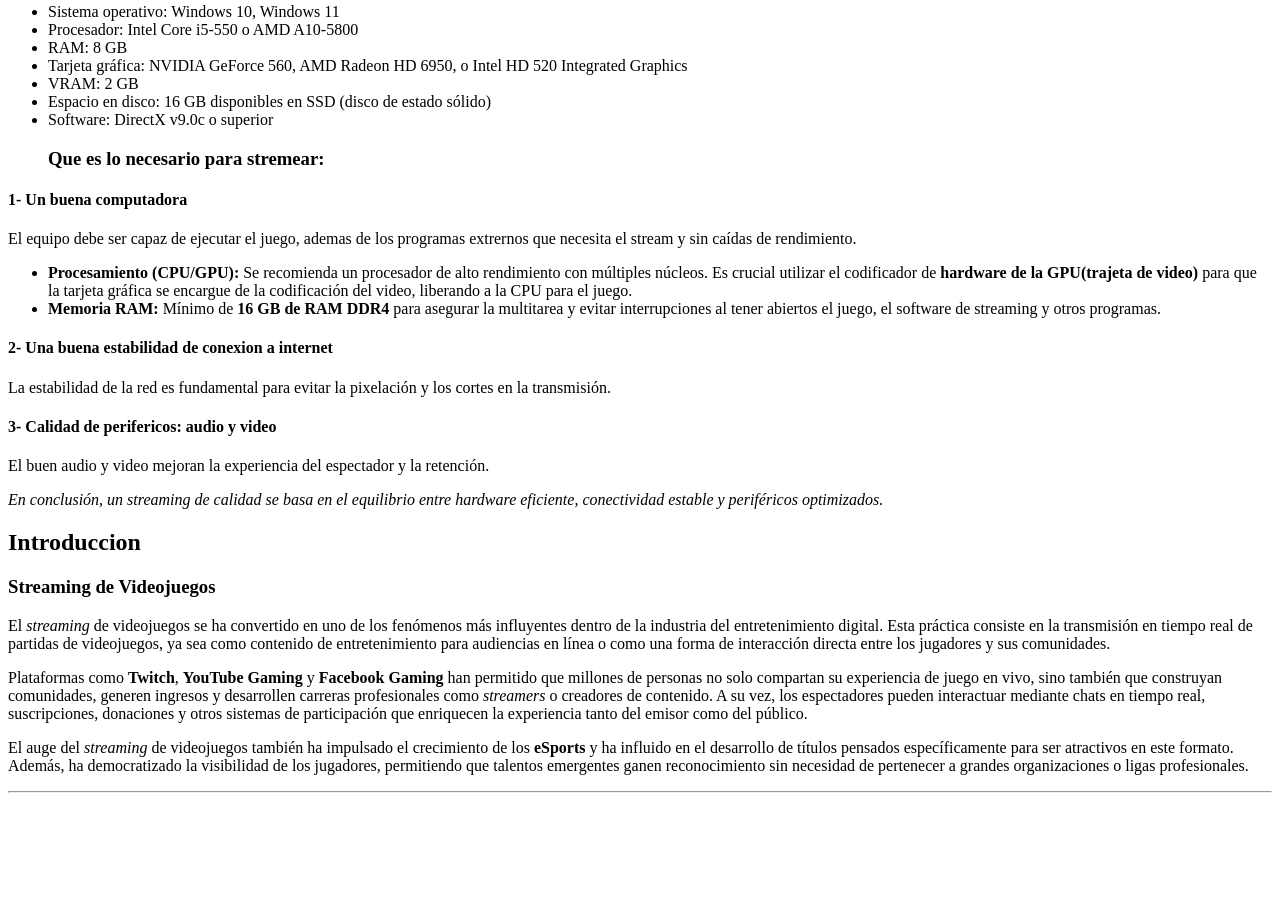
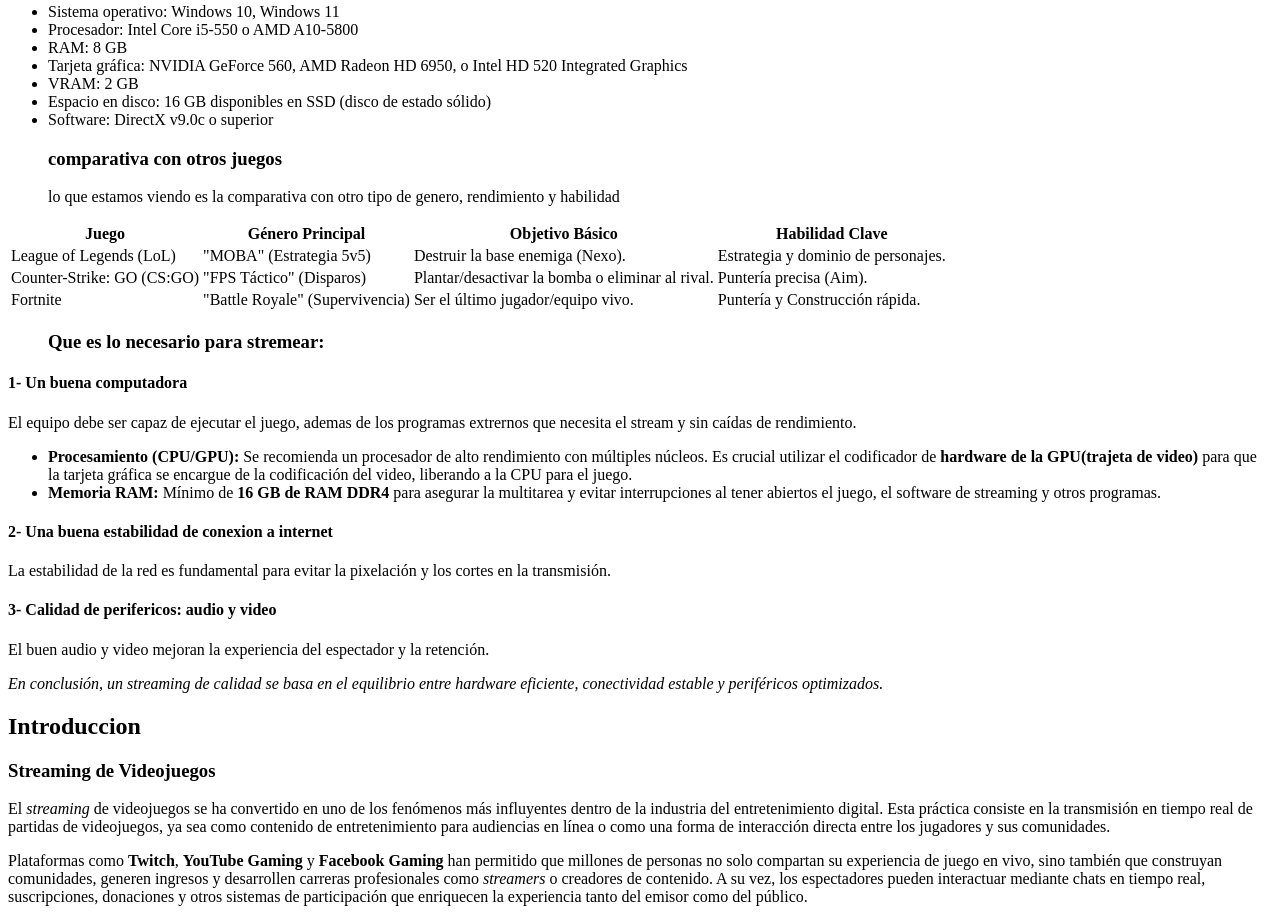
Before and after one commit to giovanni383/grupo-57, a plain HTML site: page index.html in a window 1280 px wide. Shown: the part 1082-2001 px from the top of the page. Before the commit the page ends 1883 px from the top, so only its background shows below. Drawn offline with Linux system fonts and the light colour scheme.

Commit message:
termine la parte grupal, puede que se pueda modificar

```diff
--- a/index.html
+++ b/index.html
@@ -68,7 +68,6 @@
                 <li>Espacio en disco: 16 GB disponibles en HDD</li>
                 <li>Software: DirectX v9.0c</li>
             </ul>
-            </ul>
                 <ul>
                 <h3><strong>Requisitos Recomendados:</strong></h3>
                 </ul>
@@ -81,6 +80,42 @@
                 <li>Espacio en disco: 16 GB disponibles en SSD (disco de estado sólido)</li>
                 <li>Software: DirectX v9.0c o superior</li>
                 </ul>
+            <ul>
+            <h3>comparativa con otros juegos</h3>
+            <p> lo que estamos viendo es la comparativa con otro tipo de genero, rendimiento y habilidad </p>
+            </ul>
+    <table>
+        <thead>
+            <tr>
+                <th>Juego</th>
+                <th>Género Principal</th>
+                <th>Objetivo Básico</th>
+                <th>Habilidad Clave</th>
+            </tr>
+        </thead>
+        <tbody>
+            <tr>
+                <td class="genre">League of Legends (LoL)</td>
+                <td>"MOBA" (Estrategia 5v5)</td>
+                <td>Destruir la base enemiga (Nexo).</td>
+                <td>Estrategia y dominio de personajes.</td>
+            </tr>
+            <tr>
+                <td class="genre">Counter-Strike: GO (CS:GO)</td>
+                <td>"FPS Táctico" (Disparos)</td>
+                <td>Plantar/desactivar la bomba o eliminar al rival.</td>
+                <td>Puntería precisa (Aim).</td>
+            </tr>
+            <tr>
+                <td class="genre">Fortnite</td>
+                <td>"Battle Royale" (Supervivencia)</td>
+                <td>Ser el último jugador/equipo vivo.</td>
+                <td>Puntería y Construcción rápida.</td>
+            </tr>
+        </tbody>
+    </table>
+    </p>
+
             <ul>
                 <h3><strong>Que es lo necesario para stremear: </strong></h3>
             </ul>
```
